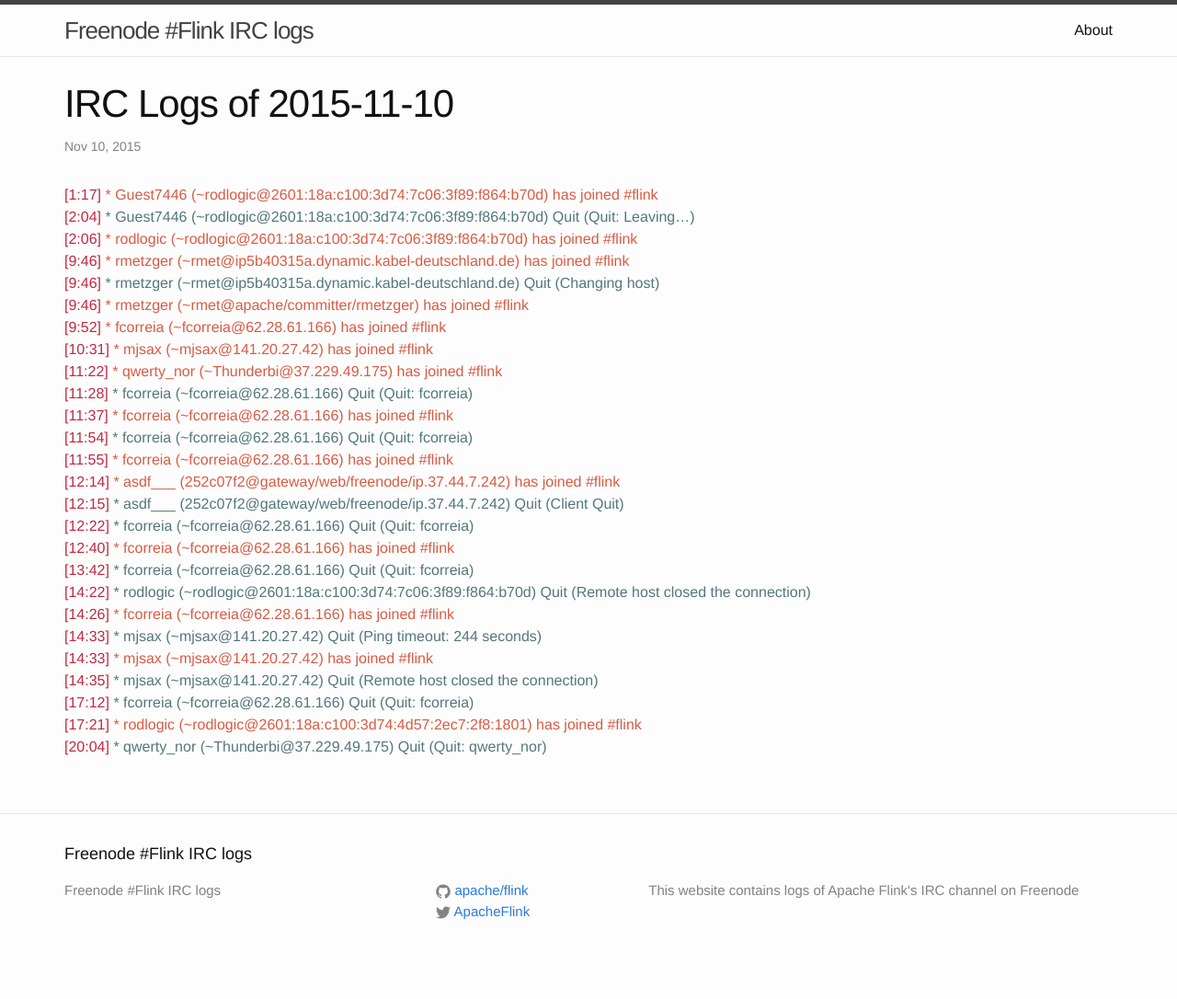
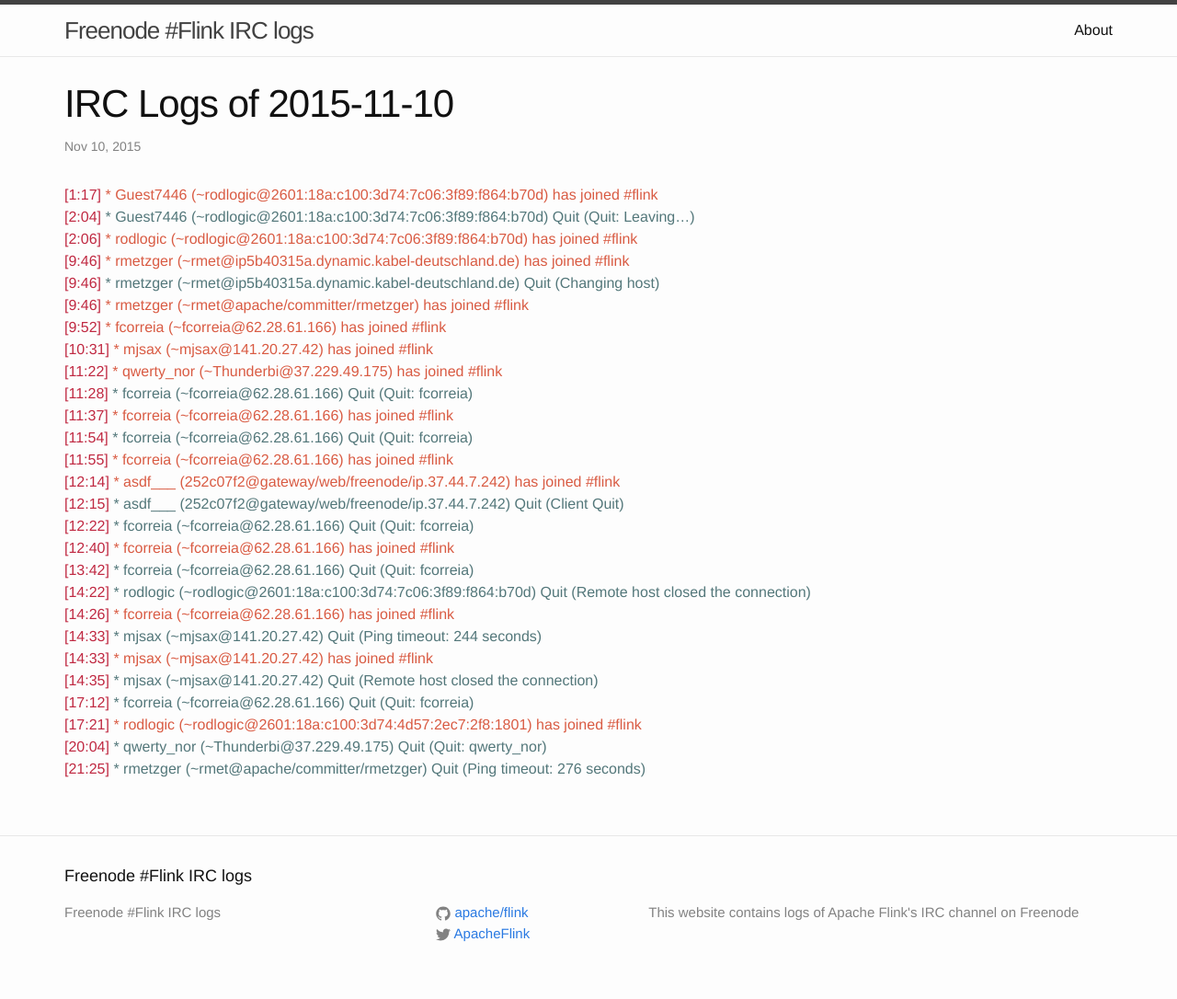
Before and after one commit to flink-irc-logs/flink-irc-logs.github.io, a Jekyll site: the page built from _posts/2015-11-10-logs.markdown, in a window 1280 px wide. Shown: the whole page at 92% size. Built offline with Jekyll 4.4.1, drawn with Linux system fonts in a browser that asks for light colours; before the commit the page ends 1062 px from its top, so only the background shows below that.

Commit message:
Update of the logs on Tue Nov 10 22:19:53 CET 2015

```diff
--- a/_posts/2015-11-10-logs.markdown
+++ b/_posts/2015-11-10-logs.markdown
@@ -30,3 +30,4 @@
 <span class="irc-date">[17:12]</span> <span class="irc-navy">* fcorreia (~fcorreia@62.28.61.166) Quit (Quit: fcorreia)</span><br />
 <span class="irc-date">[17:21]</span> <span class="irc-green">* rodlogic (~rodlogic@2601:18a:c100:3d74:4d57:2ec7:2f8:1801) has joined #flink</span><br />
 <span class="irc-date">[20:04]</span> <span class="irc-navy">* qwerty_nor (~Thunderbi@37.229.49.175) Quit (Quit: qwerty_nor)</span><br />
+<span class="irc-date">[21:25]</span> <span class="irc-navy">* rmetzger (~rmet@apache/committer/rmetzger) Quit (Ping timeout: 276 seconds)</span><br />
```
